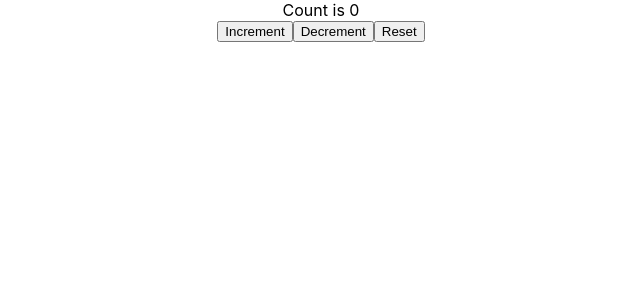
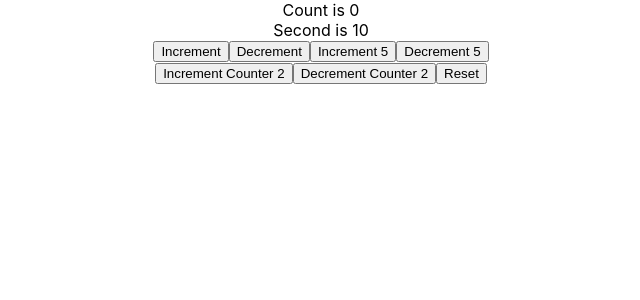
Before and after one commit to Mersock/react-hook-pactice, a React (Create React App) app: page / in a window 1280 px wide. Shown: the top 300 px of the page, without its empty margins (319-959 px from the left). Built offline with nearby package versions, Linux system fonts and the light colour scheme.

Commit message:
useReducer with state object

```diff
--- a/src/App.js
+++ b/src/App.js
@@ -16,6 +16,7 @@
 import DataFetching from './components/useEffect/DataFetching';
 import ComponentC from './components/useContext/ComponentC';
 import CounterOne from './components/useReducer/CounterOne';
+import CounterTwo from './components/useReducer/CounterTwo';
 
 export const UserContext = React.createContext()
 export const ChannelContext = React.createContext()
@@ -43,7 +44,10 @@
           <ComponentC />
         </ChannelContext.Provider>
       </UserContext.Provider> */}
-      <CounterOne/>
+
+      {/* <CounterOne/> */}
+
+      <CounterTwo/>
     </div>
   );
 }
--- /dev/null
+++ b/src/components/useReducer/CounterTwo.js
@@ -0,0 +1,46 @@
+import React, { useReducer } from 'react'
+
+const initialState = {
+    firstCounter: 0,
+    secondCounter: 10
+}
+
+const reducer = (state, action) => {
+    console.log('state', state)
+    console.log('action', action)
+
+    switch (action.type) {
+        case 'increment':
+            return { ...state, firstCounter: state.firstCounter + action.value }
+        case 'decrement':
+            return { ...state, firstCounter: state.firstCounter - action.value }
+        case 'increment2':
+            return { ...state, secondCounter: state.secondCounter + action.value }
+        case 'decrement2':
+            return { ...state, secondCounter: state.secondCounter - action.value }
+        case 'reset':
+            return initialState
+        default:
+            return state
+    }
+}
+
+function CounterTwo() {
+    const [count, dispatch] = useReducer(reducer, initialState)
+    return (
+        <div>
+            <div>Count is {count.firstCounter}</div>
+            <div>Second is {count.secondCounter}</div>
+            <button onClick={() => dispatch({ type: 'increment', value: 1 })}>Increment</button>
+            <button onClick={() => dispatch({ type: 'decrement', value: 1 })}>Decrement</button>
+            <button onClick={() => dispatch({ type: 'increment', value: 5 })}>Increment 5</button>
+            <button onClick={() => dispatch({ type: 'decrement', value: 5 })}>Decrement 5</button>
+            <br/>
+            <button onClick={() => dispatch({ type: 'increment2', value: 1 })}>Increment Counter 2</button>
+            <button onClick={() => dispatch({ type: 'decrement2', value: 1 })}>Decrement Counter 2</button>
+            <button onClick={() => dispatch({ type: 'reset' })}>Reset</button>
+        </div>
+    )
+}
+
+export default CounterTwo
```
